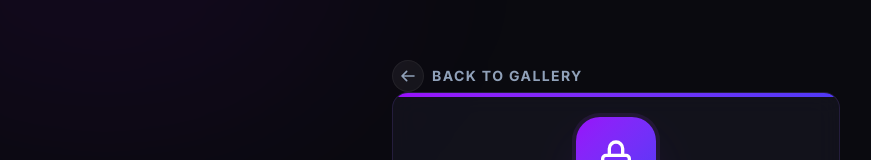
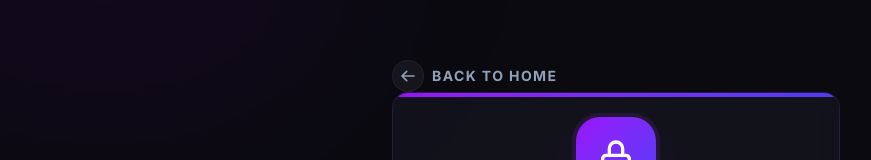
Before and after one commit to PSUK/Networker-Podcast, a Next.js app: page /admin in a window 1280 px wide. Shown: the part 128-288 px from the top of the page, without its empty margins (24-895 px from the left). Built offline with nearby package versions, Linux system fonts and the light colour scheme.

Commit message:
chore: rename back to gallery -> back to home

```diff
--- a/src/app/admin/page.tsx
+++ b/src/app/admin/page.tsx
@@ -66,7 +66,7 @@ export default function AdminLoginPage() {
                             />
                         </svg>
                     </div>
-                    <span className="text-sm font-bold uppercase tracking-widest">Back to Gallery</span>
+                    <span className="text-sm font-bold uppercase tracking-widest">Back to Home</span>
                 </Link>
 
                 <div className="card p-8 md:p-12 relative overflow-hidden border-purple-500/10">
```
